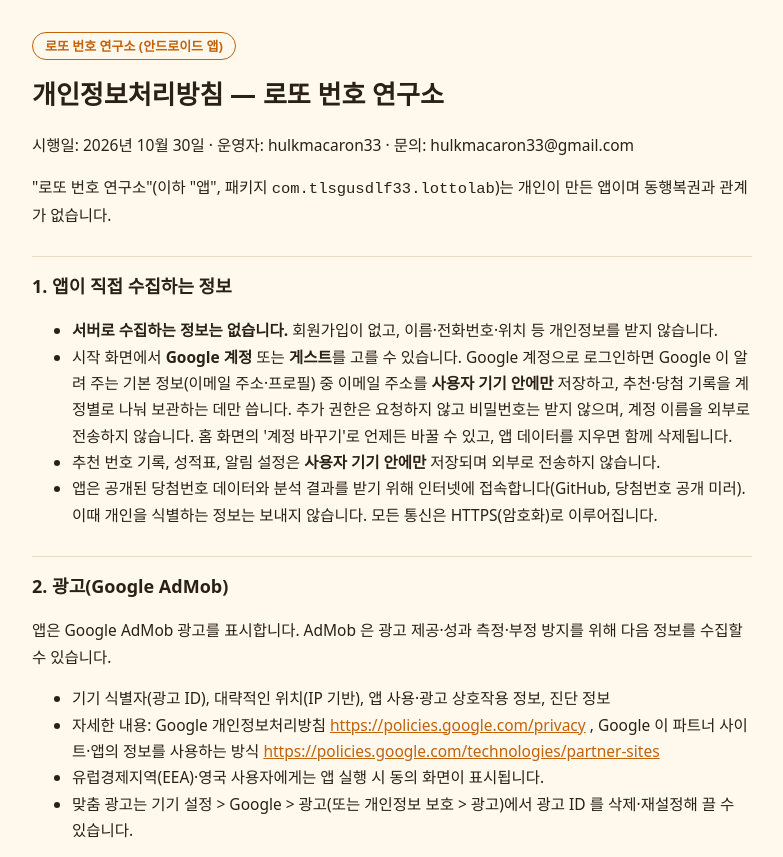
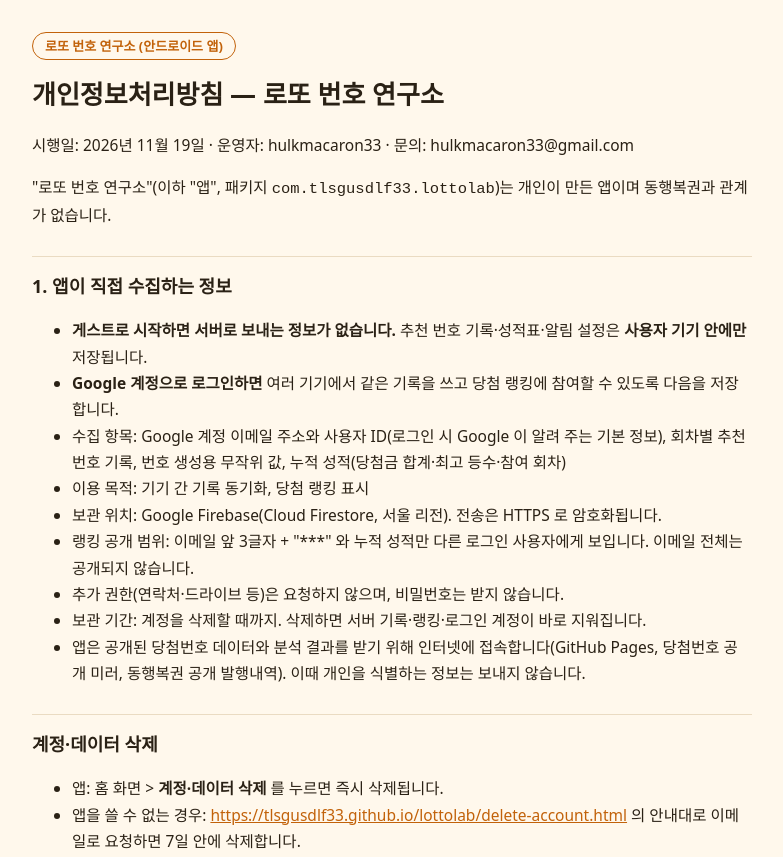
Before and after one commit to tlsgusdlf33/tlsgusdlf33.github.io, a plain HTML site: page lottolab/privacy.html in a window 1280 px wide. Shown: the top 857 px of the page, without its empty margins (248-1031 px from the left). Drawn offline with Linux system fonts and the light colour scheme.

Commit message:
lottolab: privacy policy for sync and ranking, account deletion page
Co-Authored-By: Claude Opus 5.5 <noreply@anthropic.com>
Claude-Session: https://claude.ai/code/session_019SoZNVUxivAVE273DFqdod

```diff
--- a/lottolab/privacy.html
+++ b/lottolab/privacy.html
@@ -21,14 +21,24 @@ th,td{border:1px solid var(--line);padding:8px 10px;text-align:left;vertical-ali
 <div class="wrap">
 <span class="app">로또 번호 연구소 (안드로이드 앱)</span>
 <h1>개인정보처리방침 — 로또 번호 연구소</h1>
-<p>시행일: 2026년 10월 30일 · 운영자: hulkmacaron33 · 문의: hulkmacaron33@gmail.com</p>
+<p>시행일: 2026년 11월 19일 · 운영자: hulkmacaron33 · 문의: hulkmacaron33@gmail.com</p>
 <p>&quot;로또 번호 연구소&quot;(이하 &quot;앱&quot;, 패키지 <code>com.tlsgusdlf33.lottolab</code>)는 개인이 만든 앱이며 동행복권과 관계가 없습니다.</p>
 <h2>1. 앱이 직접 수집하는 정보</h2>
 <ul>
-<li><b>서버로 수집하는 정보는 없습니다.</b> 회원가입이 없고, 이름·전화번호·위치 등 개인정보를 받지 않습니다.</li>
-<li>시작 화면에서 <b>Google 계정</b> 또는 <b>게스트</b>를 고를 수 있습니다. Google 계정으로 로그인하면 Google 이 알려 주는 기본 정보(이메일 주소·프로필) 중 이메일 주소를 <b>사용자 기기 안에만</b> 저장하고, 추천·당첨 기록을 계정별로 나눠 보관하는 데만 씁니다. 추가 권한은 요청하지 않고 비밀번호는 받지 않으며, 계정 이름을 외부로 전송하지 않습니다. 홈 화면의 &#x27;계정 바꾸기&#x27;로 언제든 바꿀 수 있고, 앱 데이터를 지우면 함께 삭제됩니다.</li>
-<li>추천 번호 기록, 성적표, 알림 설정은 <b>사용자 기기 안에만</b> 저장되며 외부로 전송하지 않습니다.</li>
-<li>앱은 공개된 당첨번호 데이터와 분석 결과를 받기 위해 인터넷에 접속합니다(GitHub, 당첨번호 공개 미러). 이때 개인을 식별하는 정보는 보내지 않습니다. 모든 통신은 HTTPS(암호화)로 이루어집니다.</li>
+<li><b>게스트로 시작하면 서버로 보내는 정보가 없습니다.</b> 추천 번호 기록·성적표·알림 설정은 <b>사용자 기기 안에만</b> 저장됩니다.</li>
+<li><b>Google 계정으로 로그인하면</b> 여러 기기에서 같은 기록을 쓰고 당첨 랭킹에 참여할 수 있도록 다음을 저장합니다.</li>
+<li>수집 항목: Google 계정 이메일 주소와 사용자 ID(로그인 시 Google 이 알려 주는 기본 정보), 회차별 추천 번호 기록, 번호 생성용 무작위 값, 누적 성적(당첨금 합계·최고 등수·참여 회차)</li>
+<li>이용 목적: 기기 간 기록 동기화, 당첨 랭킹 표시</li>
+<li>보관 위치: Google Firebase(Cloud Firestore, 서울 리전). 전송은 HTTPS 로 암호화됩니다.</li>
+<li>랭킹 공개 범위: 이메일 앞 3글자 + &quot;***&quot; 와 누적 성적만 다른 로그인 사용자에게 보입니다. 이메일 전체는 공개되지 않습니다.</li>
+<li>추가 권한(연락처·드라이브 등)은 요청하지 않으며, 비밀번호는 받지 않습니다.</li>
+<li>보관 기간: 계정을 삭제할 때까지. 삭제하면 서버 기록·랭킹·로그인 계정이 바로 지워집니다.</li>
+<li>앱은 공개된 당첨번호 데이터와 분석 결과를 받기 위해 인터넷에 접속합니다(GitHub Pages, 당첨번호 공개 미러, 동행복권 공개 발행내역). 이때 개인을 식별하는 정보는 보내지 않습니다.</li>
+</ul>
+<h2>계정·데이터 삭제</h2>
+<ul>
+<li>앱: 홈 화면 &gt; <b>계정·데이터 삭제</b> 를 누르면 즉시 삭제됩니다.</li>
+<li>앱을 쓸 수 없는 경우: <a href="https://tlsgusdlf33.github.io/lottolab/delete-account.html">https://tlsgusdlf33.github.io/lottolab/delete-account.html</a> 의 안내대로 이메일로 요청하면 7일 안에 삭제합니다.</li>
 </ul>
 <h2>2. 광고(Google AdMob)</h2>
 <p>앱은 Google AdMob 광고를 표시합니다. AdMob 은 광고 제공·성과 측정·부정 방지를 위해 다음 정보를 수집할 수 있습니다.</p>
```
Also changed, not shown: lottolab/delete-account.html (added, +36 -0 lines).
